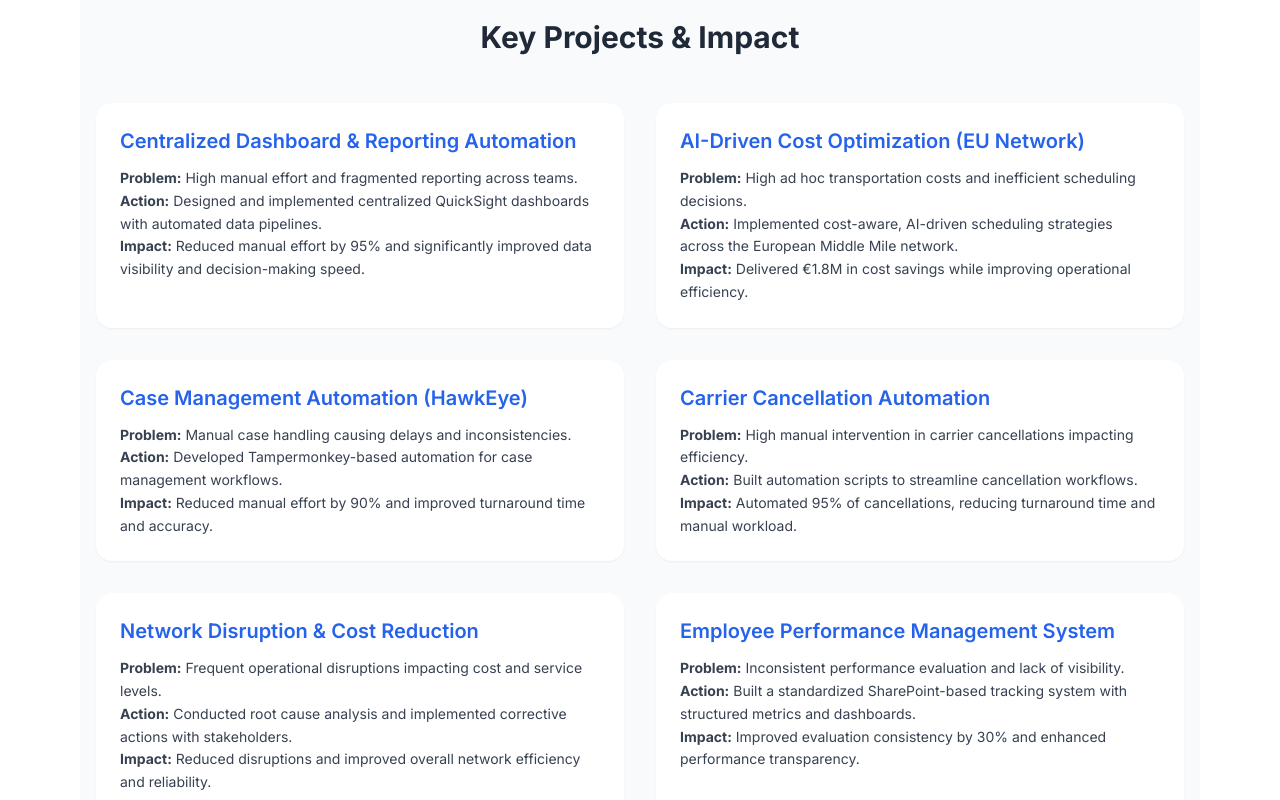
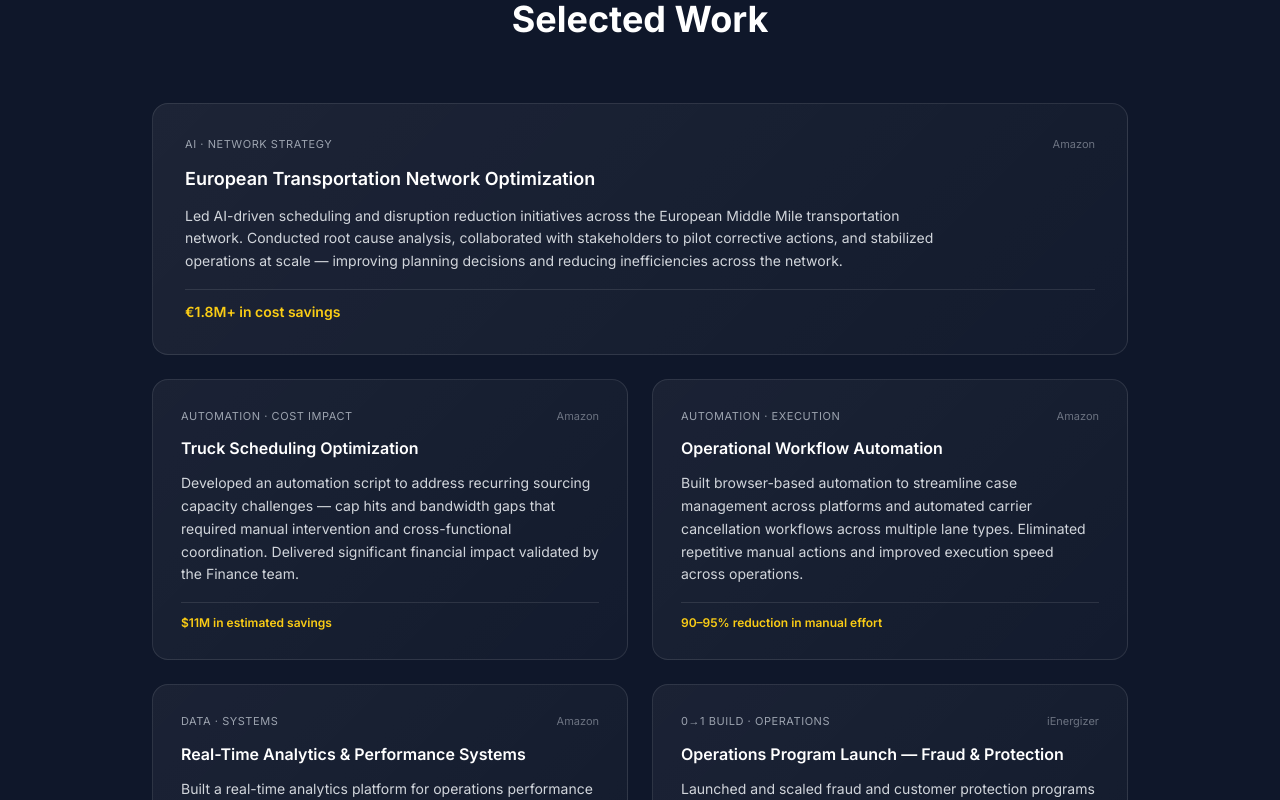
Before and after one commit to DA2793/divyansh-portfolio, a React (Vite) app: page / in a window 1280 px wide. Shown: the part 4680-5480 px from the top of the page. Built offline with nearby package versions, Linux system fonts and the light colour scheme.

Commit message:
Update Projects

```diff
--- a/src/App.jsx
+++ b/src/App.jsx
@@ -51,11 +51,7 @@ function App() {
         <Education />
 
         {/* PROJECTS */}
-        <section className="py-16 bg-white">
-          <div className="max-w-6xl mx-auto px-4">
-            <Projects />
-          </div>
-        </section>
+        <Projects />
 
         {/* ACHIEVEMENTS */}
         <section className="py-16">
--- a/src/components/Projects/Projects.jsx
+++ b/src/components/Projects/Projects.jsx
@@ -1,86 +1,118 @@
 const Projects = () => {
+  const featured = {
+    title: "European Transportation Network Optimization",
+    company: "Amazon",
+    type: "AI · Network Strategy",
+    description:
+      "Led AI-driven scheduling and disruption reduction initiatives across the European Middle Mile transportation network. Conducted root cause analysis, collaborated with stakeholders to pilot corrective actions, and stabilized operations at scale — improving planning decisions and reducing inefficiencies across the network.",
+    impact: "€1.8M+ in cost savings",
+  };
+
+  const projects = [
+    {
+      title: "Truck Scheduling Optimization",
+      company: "Amazon",
+      type: "Automation · Cost Impact",
+      description:
+        "Developed an automation script to address recurring sourcing capacity challenges — cap hits and bandwidth gaps that required manual intervention and cross-functional coordination. Delivered significant financial impact validated by the Finance team.",
+      impact: "$11M in estimated savings",
+    },
+    {
+      title: "Operational Workflow Automation",
+      company: "Amazon",
+      type: "Automation · Execution",
+      description:
+        "Built browser-based automation to streamline case management across platforms and automated carrier cancellation workflows across multiple lane types. Eliminated repetitive manual actions and improved execution speed across operations.",
+      impact: "90–95% reduction in manual effort",
+    },
+    {
+      title: "Real-Time Analytics & Performance Systems",
+      company: "Amazon",
+      type: "Data · Systems",
+      description:
+        "Built a real-time analytics platform for operations performance tracking, centralized dashboards replacing fragmented manual reporting, and a standardized employee performance tracking system with behavioral and operational metrics.",
+      impact: "95% reduction in reporting effort · 30% improvement in evaluation consistency",
+    },
+    {
+      title: "Operations Program Launch — Fraud & Protection",
+      company: "iEnergizer",
+      type: "0→1 Build · Operations",
+      description:
+        "Launched and scaled fraud and customer protection programs from scratch for a US credit card issuer. Designed SOPs, defined KPIs, built training programs, laid out incentive policies, and drove rigorous quality monitoring.",
+      impact: "99% quality · 100% CSAT",
+    },
+  ];
+
   return (
-    <section id="projects" className="py-20 bg-gray-50">
-      <div className="max-w-6xl mx-auto px-4">
-
-        <h2 className="text-3xl font-bold text-center mb-12">
-          Key Projects & Impact
+    <section id="projects" className="py-24 bg-[#0f172a] text-white">
+      <div className="max-w-5xl mx-auto px-6">
+        {/* Header */}
+        <p className="text-xs font-semibold tracking-[0.18em] uppercase text-gray-400 text-center mb-3">
+          Impact
+        </p>
+        <h2 className="text-3xl md:text-4xl font-bold text-center mb-16">
+          Selected Work
         </h2>
 
-        <div className="grid grid-cols-1 md:grid-cols-2 gap-8">
-
-          {/* QuickSight Dashboard */}
-          <div className="bg-white p-6 rounded-2xl shadow-sm hover:shadow-md transition">
-            <h3 className="text-xl font-semibold text-blue-600 mb-3">
-              Centralized Dashboard & Reporting Automation
-            </h3>
-            <p className="text-gray-700 text-sm leading-relaxed">
-              <strong>Problem:</strong> High manual effort and fragmented reporting across teams.<br />
-              <strong>Action:</strong> Designed and implemented centralized QuickSight dashboards with automated data pipelines.<br />
-              <strong>Impact:</strong> Reduced manual effort by 95% and significantly improved data visibility and decision-making speed.
+        {/* Featured project — full width */}
+        <div
+          className="rounded-2xl p-8 mb-6 border border-white/10 hover:border-white/20 transition-all duration-300"
+          style={{
+            background:
+              "linear-gradient(135deg, rgba(255,255,255,0.06), rgba(255,255,255,0.02))",
+          }}
+        >
+          <div className="flex items-center justify-between mb-3">
+            <p className="text-[11px] text-gray-400 uppercase tracking-wider">
+              {featured.type}
+            </p>
+            <span className="text-[11px] text-gray-500">
+              {featured.company}
+            </span>
+          </div>
+          <h4 className="text-lg font-semibold text-white mb-3">
+            {featured.title}
+          </h4>
+          <p className="text-sm text-gray-300 leading-relaxed mb-4 max-w-3xl">
+            {featured.description}
+          </p>
+          <div className="pt-3 border-t border-white/10">
+            <p className="text-sm font-semibold text-yellow-400">
+              {featured.impact}
             </p>
           </div>
+        </div>
 
-          {/* Cost Aware Scheduling */}
-          <div className="bg-white p-6 rounded-2xl shadow-sm hover:shadow-md transition">
-            <h3 className="text-xl font-semibold text-blue-600 mb-3">
-              AI-Driven Cost Optimization (EU Network)
-            </h3>
-            <p className="text-gray-700 text-sm leading-relaxed">
-              <strong>Problem:</strong> High ad hoc transportation costs and inefficient scheduling decisions.<br />
-              <strong>Action:</strong> Implemented cost-aware, AI-driven scheduling strategies across the European Middle Mile network.<br />
-              <strong>Impact:</strong> Delivered €1.8M in cost savings while improving operational efficiency.
-            </p>
-          </div>
-
-          {/* HawkEye Automation */}
-          <div className="bg-white p-6 rounded-2xl shadow-sm hover:shadow-md transition">
-            <h3 className="text-xl font-semibold text-blue-600 mb-3">
-              Case Management Automation (HawkEye)
-            </h3>
-            <p className="text-gray-700 text-sm leading-relaxed">
-              <strong>Problem:</strong> Manual case handling causing delays and inconsistencies.<br />
-              <strong>Action:</strong> Developed Tampermonkey-based automation for case management workflows.<br />
-              <strong>Impact:</strong> Reduced manual effort by 90% and improved turnaround time and accuracy.
-            </p>
-          </div>
-
-          {/* Carrier Automation */}
-          <div className="bg-white p-6 rounded-2xl shadow-sm hover:shadow-md transition">
-            <h3 className="text-xl font-semibold text-blue-600 mb-3">
-              Carrier Cancellation Automation
-            </h3>
-            <p className="text-gray-700 text-sm leading-relaxed">
-              <strong>Problem:</strong> High manual intervention in carrier cancellations impacting efficiency.<br />
-              <strong>Action:</strong> Built automation scripts to streamline cancellation workflows.<br />
-              <strong>Impact:</strong> Automated 95% of cancellations, reducing turnaround time and manual workload.
-            </p>
-          </div>
-
-          {/* Cost & Disruption */}
-          <div className="bg-white p-6 rounded-2xl shadow-sm hover:shadow-md transition">
-            <h3 className="text-xl font-semibold text-blue-600 mb-3">
-              Network Disruption & Cost Reduction
-            </h3>
-            <p className="text-gray-700 text-sm leading-relaxed">
-              <strong>Problem:</strong> Frequent operational disruptions impacting cost and service levels.<br />
-              <strong>Action:</strong> Conducted root cause analysis and implemented corrective actions with stakeholders.<br />
-              <strong>Impact:</strong> Reduced disruptions and improved overall network efficiency and reliability.
-            </p>
-          </div>
-
-          {/* EMS */}
-          <div className="bg-white p-6 rounded-2xl shadow-sm hover:shadow-md transition">
-            <h3 className="text-xl font-semibold text-blue-600 mb-3">
-              Employee Performance Management System
-            </h3>
-            <p className="text-gray-700 text-sm leading-relaxed">
-              <strong>Problem:</strong> Inconsistent performance evaluation and lack of visibility.<br />
-              <strong>Action:</strong> Built a standardized SharePoint-based tracking system with structured metrics and dashboards.<br />
-              <strong>Impact:</strong> Improved evaluation consistency by 30% and enhanced performance transparency.
-            </p>
-          </div>
-
+        {/* Project grid — 2 columns */}
+        <div className="grid grid-cols-1 md:grid-cols-2 gap-6">
+          {projects.map(({ title, company, type, description, impact }) => (
+            <div
+              key={title}
+              className="rounded-2xl p-7 border border-white/10 hover:border-white/20 transition-all duration-300"
+              style={{
+                background:
+                  "linear-gradient(135deg, rgba(255,255,255,0.05), rgba(255,255,255,0.02))",
+              }}
+            >
+              <div className="flex items-center justify-between mb-3">
+                <p className="text-[11px] text-gray-400 uppercase tracking-wider">
+                  {type}
+                </p>
+                <span className="text-[11px] text-gray-500">{company}</span>
+              </div>
+              <h4 className="text-base font-semibold text-white mb-3">
+                {title}
+              </h4>
+              <p className="text-sm text-gray-300 leading-relaxed mb-4">
+                {description}
+              </p>
+              <div className="pt-3 border-t border-white/10">
+                <p className="text-xs font-semibold text-yellow-400">
+                  {impact}
+                </p>
+              </div>
+            </div>
+          ))}
         </div>
       </div>
     </section>
```
